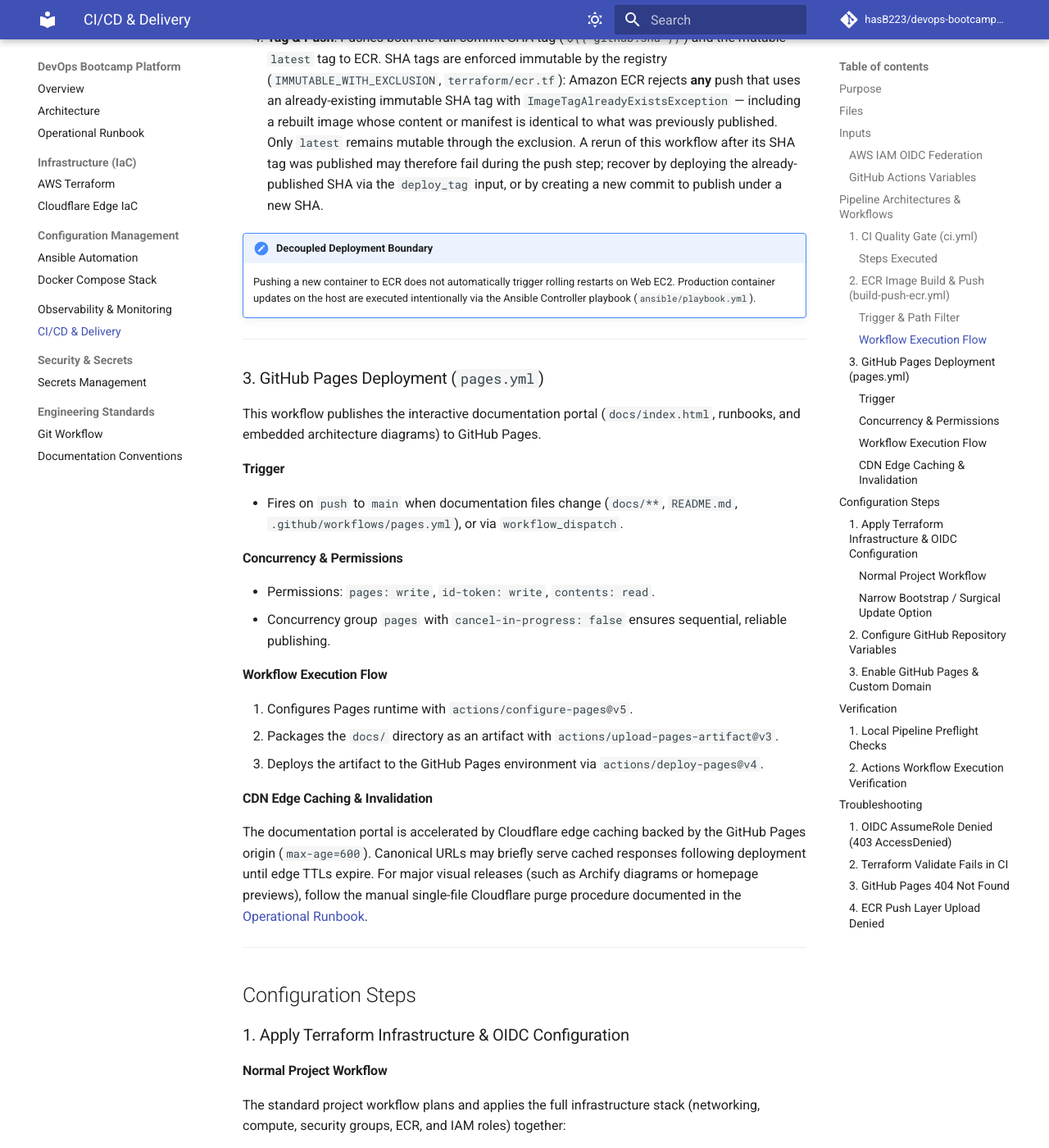
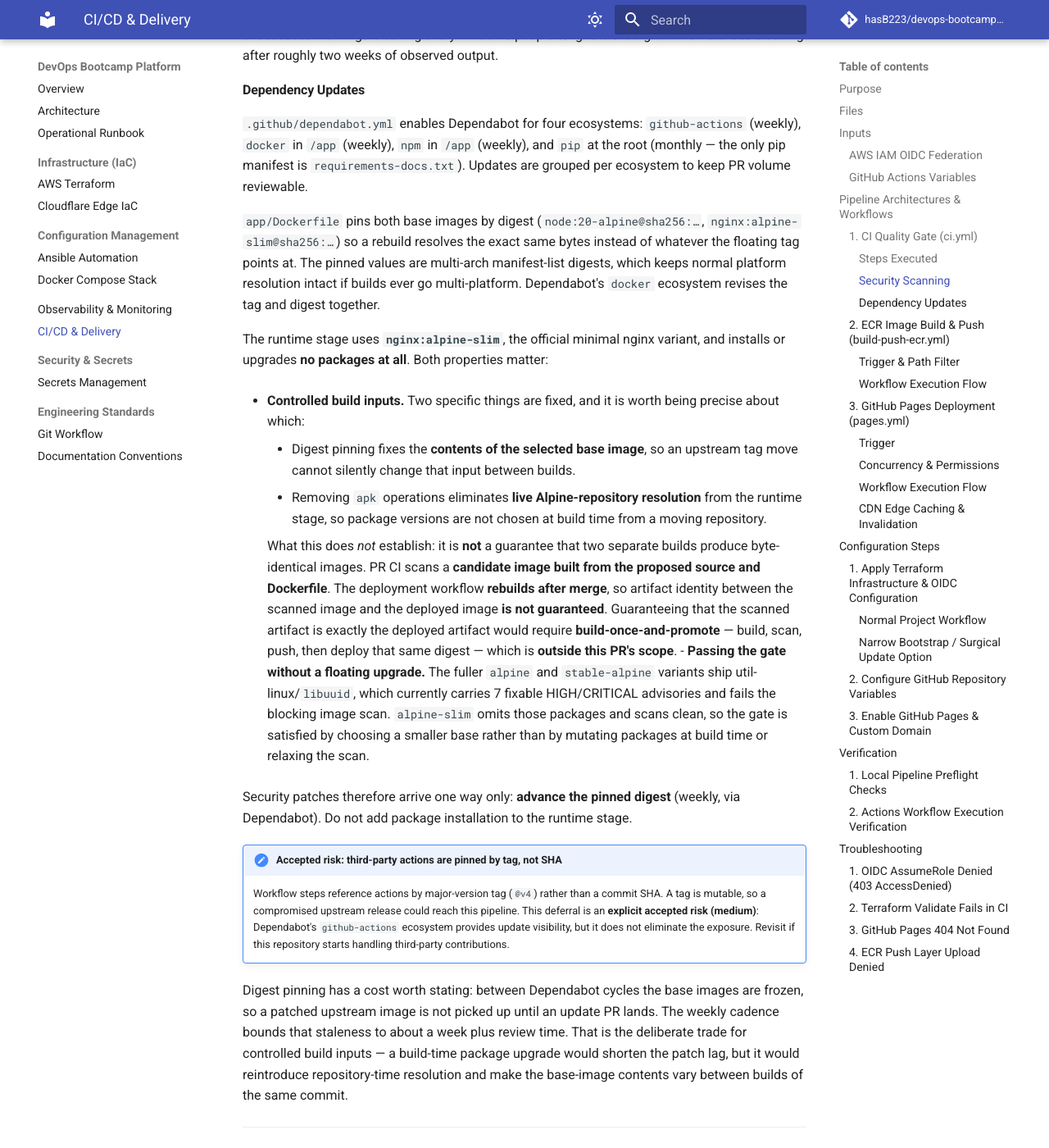
Before and after one commit to hasB223/devops-bootcamp-project, an MkDocs documentation site: the page built from docs/cicd.md, in a window 1280 px wide and 1400 px high, scrolled down 4463 px. Shown: the whole window at 82% size. Built offline with MkDocs 1.6.1 and Material for MkDocs 9.7.7, drawn with Linux system fonts in a browser that asks for light colours; comment, search, counter and statistics services are not loaded; some of the changed text lies outside the part shown.

Commit message:
security(ci): add gitleaks, trivy (fs + image + config), dependabot; digest-pin base images
Adds the Phase 3 CI-security layer from the hardening plan (DR-05, DR-06,
DR-08). No IAM, lifecycle, deployment, ECR, or Cloudflare changes.

- ci.yml: secret-scan job (gitleaks, fetch-depth 0 for full history) and
  vuln-scan job (trivy fs + pre-push image scan, both blocking at HIGH+;
  trivy config advisory pending noise assessment).
- .github/dependabot.yml: github-actions, docker (/app), npm (/app) weekly;
  pip (root) monthly. Grouped per ecosystem.
- app/Dockerfile: both base images digest-pinned to manifest-list digests.
  The runtime stage uses nginx:alpine-slim and performs no apk operations.
  Digest pinning fixes the contents of the selected base image so an upstream
  tag move cannot silently change that input, and dropping apk eliminates
  live Alpine-repository resolution from the runtime stage. This is not a
  guarantee that two separate builds produce identical images: PR CI scans a
  candidate image built from the proposed source and Dockerfile, while the
  deployment workflow rebuilds after merge, so artifact identity between
  those builds is not guaranteed. Build-once-and-promote would be required to
  guarantee the scanned artifact is exactly the deployed artifact, and that
  is outside this PR's scope. alpine-slim also scans clean, where
  alpine/stable-alpine ship libuuid with 7 fixable HIGH/CRITICAL advisories.
- .gitleaksignore: 3 documented false positives, all the same runbook
  placeholder. No real credential is silenced.
- docs/cicd.md: scanning + dependency-update section, including why pre-push
  Trivy complements ECR scan-on-push and the tag-vs-SHA accepted risk.

````diff
--- a/docs/cicd.md
+++ b/docs/cicd.md
@@ -106,6 +106,102 @@
    npm run test
    npm run build
    ```
+
+#### Security Scanning
+
+Two additional jobs run alongside the lint and build gates.
+
+**Secret scanning (Gitleaks).** `gitleaks/gitleaks-action@v3` scans for
+hardcoded credentials on pull requests and pushes. The checkout uses
+`fetch-depth: 0` so the scan covers the **full commit history**, not just the
+tip: a secret added in an earlier commit and deleted later would otherwise go
+undetected, and deletion is not remediation — anything committed is still in
+the history. The repository is personal-account owned, so no `GITLEAKS_LICENSE`
+is required (that applies to organizations only). If this job ever exceeds
+roughly two minutes, switch to a bounded range scan rather than dropping
+history coverage.
+
+**Vulnerability and misconfiguration scanning (Trivy).** Three modes:
+
+| Mode | Target | Enforcement |
+| --- | --- | --- |
+| `fs` | `app/` dependencies | **Blocking** at HIGH/CRITICAL (`ignore-unfixed`) |
+| `image` | the container built in-job | **Blocking** at HIGH/CRITICAL |
+| `config` | Terraform in both roots | **Advisory** (`continue-on-error`) |
+
+The image scan builds the container and scans it **before any registry push**.
+This is deliberate and complements — rather than duplicates — ECR's
+`scan_on_push`: scan-on-push reports findings only *after* the image is in the
+registry and already pullable, so it is detection after the fact. The CI scan is
+the gate that stops a vulnerable artifact from being published. Keeping both
+gives pre-publication blocking plus ongoing registry-side visibility as new CVEs
+are disclosed against images already stored.
+
+The IaC scan starts advisory on purpose: its findings have not yet been
+triaged, and a wall of unassessed warnings blocking every PR trains people to
+ignore the signal. Promote it to blocking after roughly two weeks of observed
+output.
+
+#### Dependency Updates
+
+`.github/dependabot.yml` enables Dependabot for four ecosystems:
+`github-actions` (weekly), `docker` in `/app` (weekly), `npm` in `/app`
+(weekly), and `pip` at the root (monthly — the only pip manifest is
+`requirements-docs.txt`). Updates are grouped per ecosystem to keep PR volume
+reviewable.
+
+`app/Dockerfile` pins both base images by digest
+(`node:20-alpine@sha256:…`, `nginx:alpine-slim@sha256:…`) so a rebuild resolves
+the exact same bytes instead of whatever the floating tag points at. The pinned
+values are multi-arch manifest-list digests, which keeps normal platform
+resolution intact if builds ever go multi-platform. Dependabot's `docker`
+ecosystem revises the tag and digest together.
+
+The runtime stage uses **`nginx:alpine-slim`**, the official minimal nginx
+variant, and installs or upgrades **no packages at all**. Both properties
+matter:
+
+- **Controlled build inputs.** Two specific things are fixed, and it is worth
+  being precise about which:
+    - Digest pinning fixes the **contents of the selected base image**, so an
+      upstream tag move cannot silently change that input between builds.
+    - Removing `apk` operations eliminates **live Alpine-repository resolution**
+      from the runtime stage, so package versions are not chosen at build time
+      from a moving repository.
+
+    What this does *not* establish: it is **not** a guarantee that two separate
+    builds produce byte-identical images. PR CI scans a **candidate image built
+    from the proposed source and Dockerfile**. The deployment workflow
+    **rebuilds after merge**, so artifact identity between the scanned image and
+    the deployed image **is not guaranteed**. Guaranteeing that the scanned
+    artifact is exactly the deployed artifact would require
+    **build-once-and-promote** — build, scan, push, then deploy that same
+    digest — which is **outside this PR's scope**.
+- **Passing the gate without a floating upgrade.** The fuller `alpine` and
+  `stable-alpine` variants ship util-linux/`libuuid`, which currently carries 7
+  fixable HIGH/CRITICAL advisories and fails the blocking image scan.
+  `alpine-slim` omits those packages and scans clean, so the gate is satisfied
+  by choosing a smaller base rather than by mutating packages at build time or
+  relaxing the scan.
+
+Security patches therefore arrive one way only: **advance the pinned digest**
+(weekly, via Dependabot). Do not add package installation to the runtime stage.
+
+!!! note "Accepted risk: third-party actions are pinned by tag, not SHA"
+    Workflow steps reference actions by major-version tag (`@v4`) rather than a
+    commit SHA. A tag is mutable, so a compromised upstream release could reach
+    this pipeline. This deferral is an **explicit accepted risk (medium)**:
+    Dependabot's `github-actions` ecosystem provides update visibility, but it
+    does not eliminate the exposure. Revisit if this repository starts handling
+    third-party contributions.
+
+Digest pinning has a cost worth stating: between Dependabot cycles the base
+images are frozen, so a patched upstream image is not picked up until an update
+PR lands. The weekly cadence bounds that staleness to about a week plus review
+time. That is the deliberate trade for controlled build inputs — a build-time
+package upgrade would shorten the patch lag, but it would reintroduce
+repository-time resolution and make the base-image contents vary between builds
+of the same commit.
 
 ---
 
````
Also changed, not shown: 4 other files.
